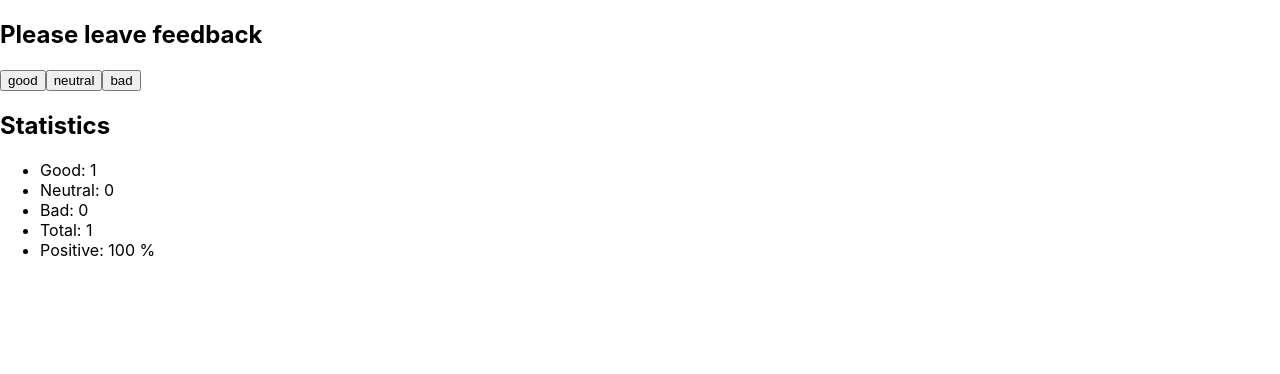
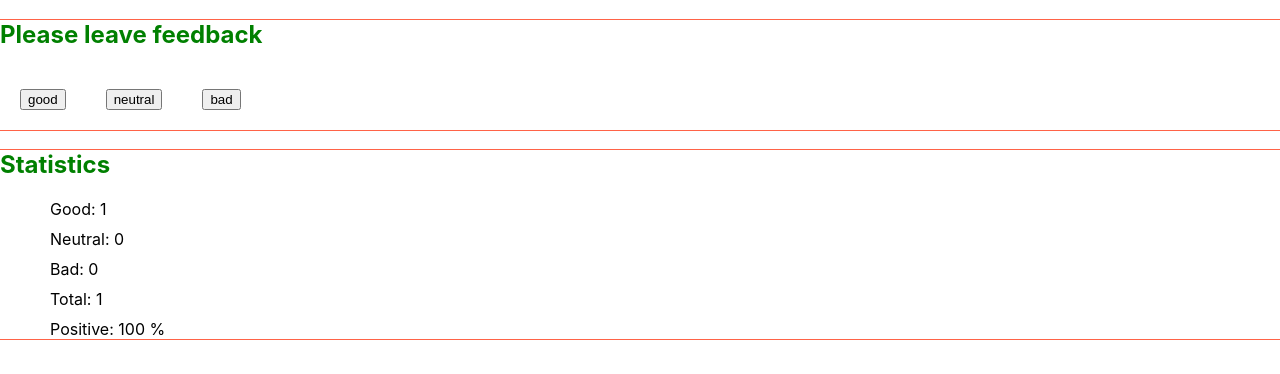
Before and after one commit to yura-prots/goit-react-hw-02-feedback, a React (Create React App) app: page / in a window 1280 px wide. Both pictures are taken after a click on the button "good". Shown: the top 374 px of the page. Built offline with nearby package versions, Linux system fonts and the light colour scheme.

Commit message:
add styles

```diff
--- a/package.json
+++ b/package.json
@@ -10,6 +10,7 @@
     "react": "^18.1.0",
     "react-dom": "^18.1.0",
     "react-scripts": "5.0.1",
+    "styled-components": "^6.1.8",
     "web-vitals": "^2.1.3"
   },
   "scripts": {
--- a/src/components/FeedbackOptions/FeedbackOptions.jsx
+++ b/src/components/FeedbackOptions/FeedbackOptions.jsx
@@ -1,9 +1,11 @@
+import { Button } from './FeedbackOptions.styled';
+
 export const FeedbackOptions = ({ options, onLeaveFeedback }) => {
   const feedbackNames = Object.keys(options);
 
   return feedbackNames.map(name => (
-    <button type="button" key={name} name={name} onClick={onLeaveFeedback}>
+    <Button type="button" key={name} name={name} onClick={onLeaveFeedback}>
       {name}
-    </button>
+    </Button>
   ));
 };
--- /dev/null
+++ b/src/components/FeedbackOptions/FeedbackOptions.styled.js
@@ -0,0 +1,5 @@
+import styled from 'styled-components';
+
+export const Button = styled.button`
+  margin: 20px;
+`;
--- a/src/components/Notification/Notification.jsx
+++ b/src/components/Notification/Notification.jsx
@@ -1,3 +1,5 @@
+import { Text } from './Notification.styled';
+
 export const Notification = ({ message }) => {
-  return <p>{message}</p>;
+  return <Text>{message}</Text>;
 };
--- /dev/null
+++ b/src/components/Notification/Notification.styled.js
@@ -0,0 +1,5 @@
+import styled from 'styled-components';
+
+export const Text = styled.p`
+  /* outline: 1px solid tomato; */
+`;
--- a/src/components/Section/Section.jsx
+++ b/src/components/Section/Section.jsx
@@ -1,8 +1,10 @@
+import { Wrapper, Title } from './Section.styled';
+
 export const Section = ({ title, children }) => {
   return (
-    <section>
-      <h2>{title}</h2>
+    <Wrapper>
+      <Title>{title}</Title>
       {children}
-    </section>
+    </Wrapper>
   );
 };
--- /dev/null
+++ b/src/components/Section/Section.styled.js
@@ -0,0 +1,9 @@
+import styled from 'styled-components';
+
+export const Wrapper = styled.section`
+  outline: 1px solid tomato;
+`;
+
+export const Title = styled.h2`
+  color: green;
+`;
--- a/src/components/Statistics/Statistics.jsx
+++ b/src/components/Statistics/Statistics.jsx
@@ -1,3 +1,5 @@
+import { List, Item } from './Statistics.styled';
+
 export const Statistics = ({
   good,
   neutral,
@@ -7,13 +9,13 @@ export const Statistics = ({
 }) => {
   return (
     <>
-      <ul>
-        <li>Good: {good}</li>
-        <li>Neutral: {neutral}</li>
-        <li>Bad: {bad}</li>
-        <li>Total: {total}</li>
-        <li>Positive: {positivePercentage || 0} %</li>
-      </ul>
+      <List>
+        <Item>Good: {good}</Item>
+        <Item>Neutral: {neutral}</Item>
+        <Item>Bad: {bad}</Item>
+        <Item>Total: {total}</Item>
+        <Item>Positive: {positivePercentage || 0} %</Item>
+      </List>
     </>
   );
 };
--- /dev/null
+++ b/src/components/Statistics/Statistics.styled.js
@@ -0,0 +1,9 @@
+import styled from 'styled-components';
+
+export const List = styled.ul`
+  list-style: none;
+`;
+
+export const Item = styled.li`
+  margin: 10px;
+`;
```
Also changed, not shown: 1 other file (tests, documents, lock files or other folders).
